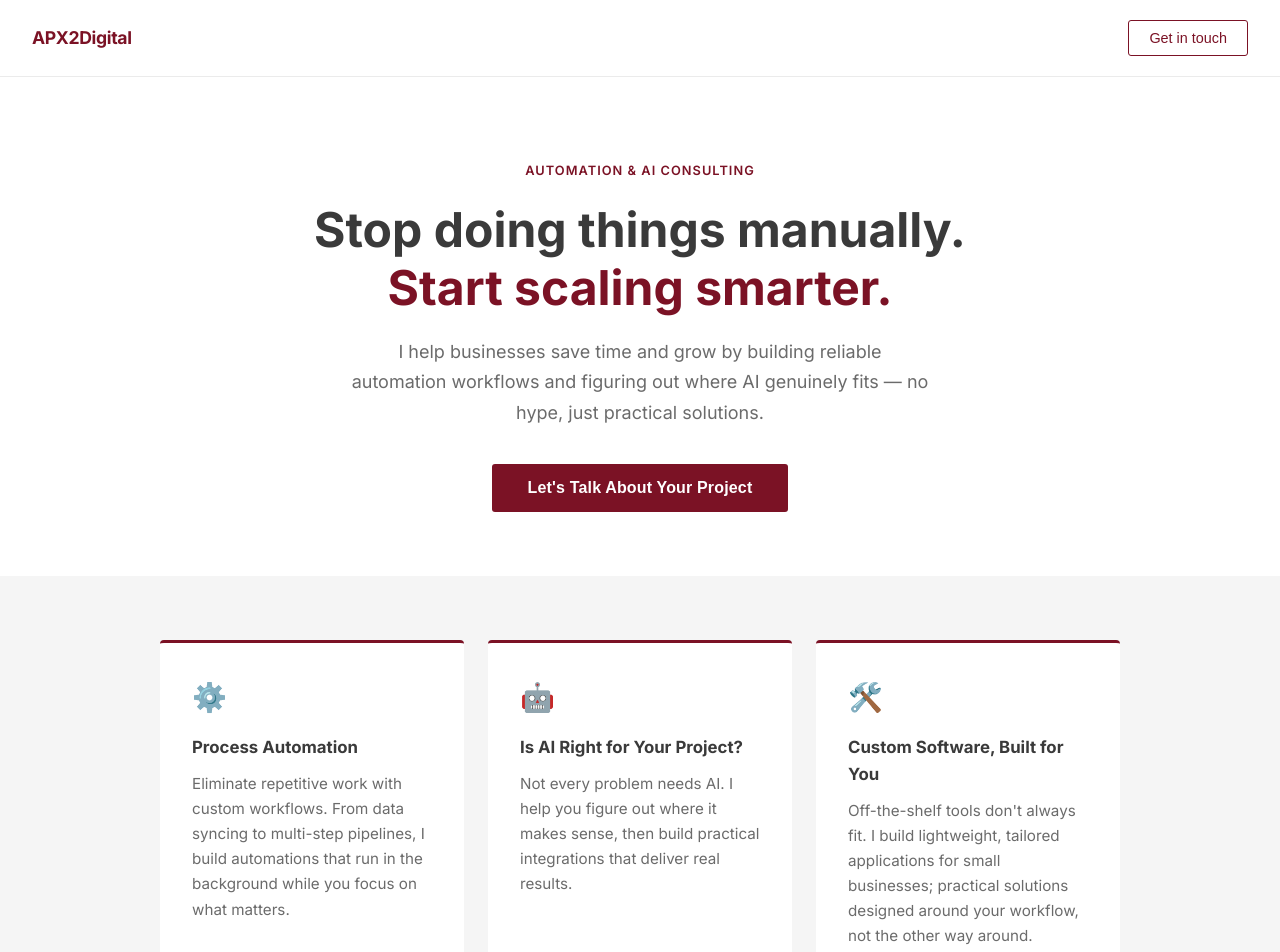
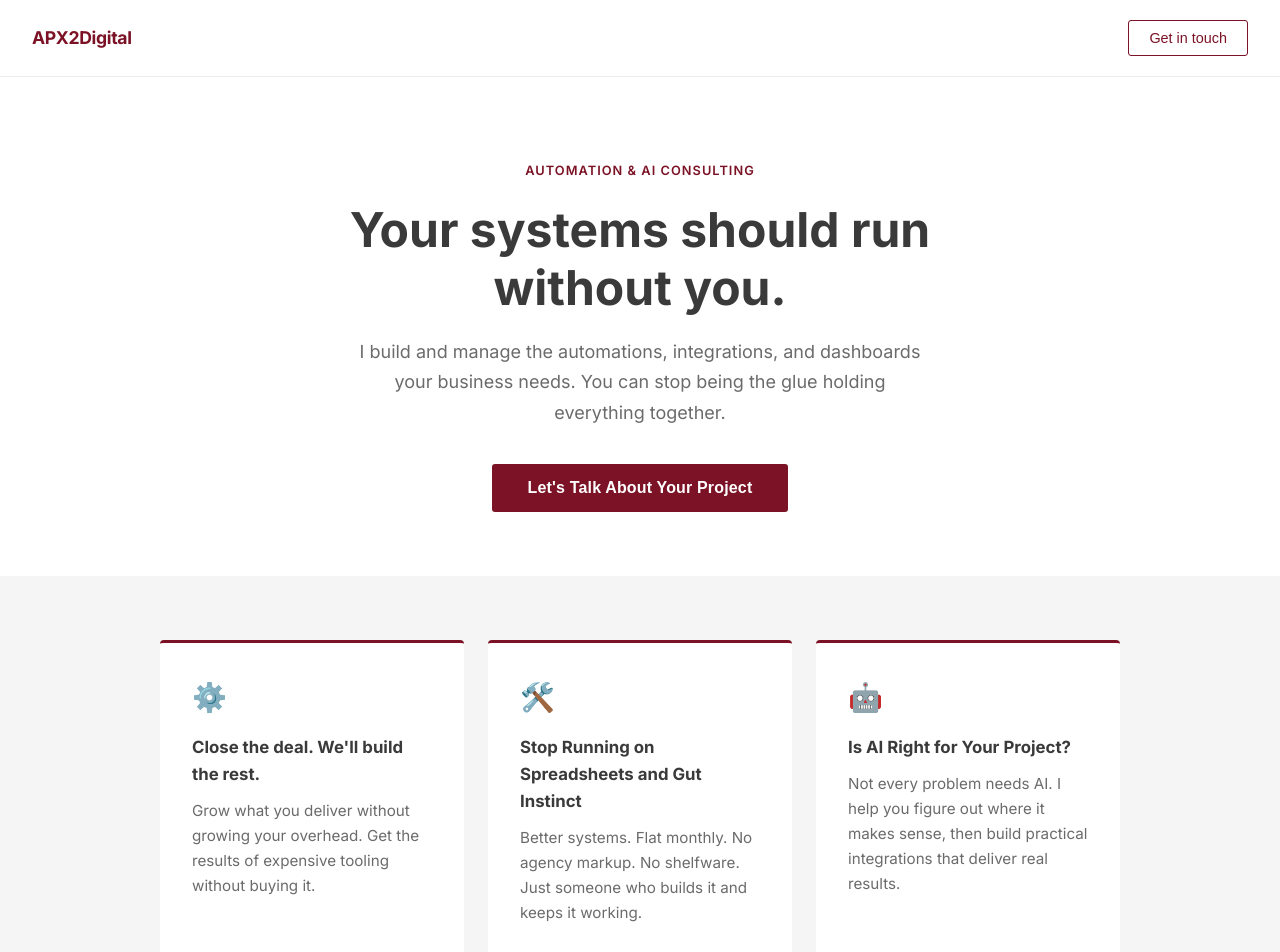
Before and after one commit to AaronHPerras/apx2digital, a React (Vite) app: page / in a window 1280 px wide. Shown: the top 952 px of the page. Built offline with nearby package versions, Linux system fonts and the light colour scheme.

Commit message:
fix: Update content and structure in LandingPage component for clarity and engagement

```diff
--- a/src/components/LandingPage.tsx
+++ b/src/components/LandingPage.tsx
@@ -6,21 +6,21 @@ const GREY = '#3a3a3a'
 const GREY_LIGHT = '#6b6b6b'
 const GREY_BG = '#f5f5f5'
 
-const values = [
+const values: { icon: string; title: string; body: React.ReactNode }[] = [
   {
     icon: '⚙️',
-    title: 'Process Automation',
-    body: 'Eliminate repetitive work with custom workflows. From data syncing to multi-step pipelines, I build automations that run in the background while you focus on what matters.',
+    title: 'Close the deal. We\'ll build the rest.',
+    body: "Grow what you deliver without growing your overhead. Get the results of expensive tooling without buying it.",
+  },
+  {
+    icon: '🛠️',
+    title: 'Stop Running on Spreadsheets and Gut Instinct',
+    body: 'Better systems. Flat monthly. No agency markup. No shelfware. Just someone who builds it and keeps it working.'
   },
   {
     icon: '🤖',
     title: 'Is AI Right for Your Project?',
     body: "Not every problem needs AI. I help you figure out where it makes sense, then build practical integrations that deliver real results.",
-  },
-  {
-    icon: '🛠️',
-    title: 'Custom Software, Built for You',
-    body: "Off-the-shelf tools don't always fit. I build lightweight, tailored applications for small businesses; practical solutions designed around your workflow, not the other way around.",
   },
 ]
 
@@ -172,12 +172,10 @@ export const LandingPage: React.FC = () => {
         <section style={s.hero}>
           <span style={s.tag}>Automation & AI Consulting</span>
           <h1 style={s.h1}>
-            Stop doing things manually.<br />
-            <span style={s.accent}>Start scaling smarter.</span>
+            Your systems should run without you.
           </h1>
           <p style={s.lead}>
-            I help businesses save time and grow by building reliable automation workflows
-            and figuring out where AI genuinely fits — no hype, just practical solutions.
+             I build and manage the automations, integrations, and dashboards your business needs. You can stop being the glue holding everything together.
           </p>
           <button
             style={s.cta}
@@ -196,7 +194,7 @@ export const LandingPage: React.FC = () => {
               <div key={v.title} style={s.card}>
                 <div style={s.cardIcon}>{v.icon}</div>
                 <div style={s.cardTitle}>{v.title}</div>
-                <p style={s.cardBody}>{v.body}</p>
+                <div style={s.cardBody}>{v.body}</div>
               </div>
             ))}
           </div>
```
